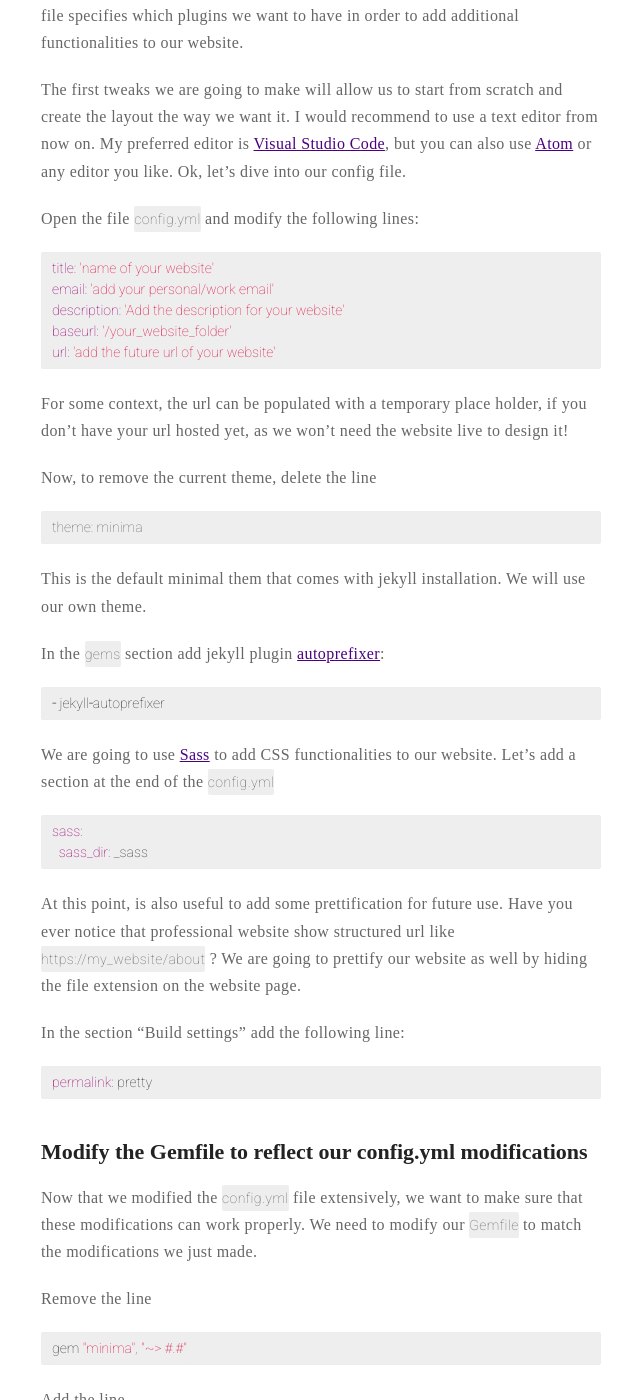
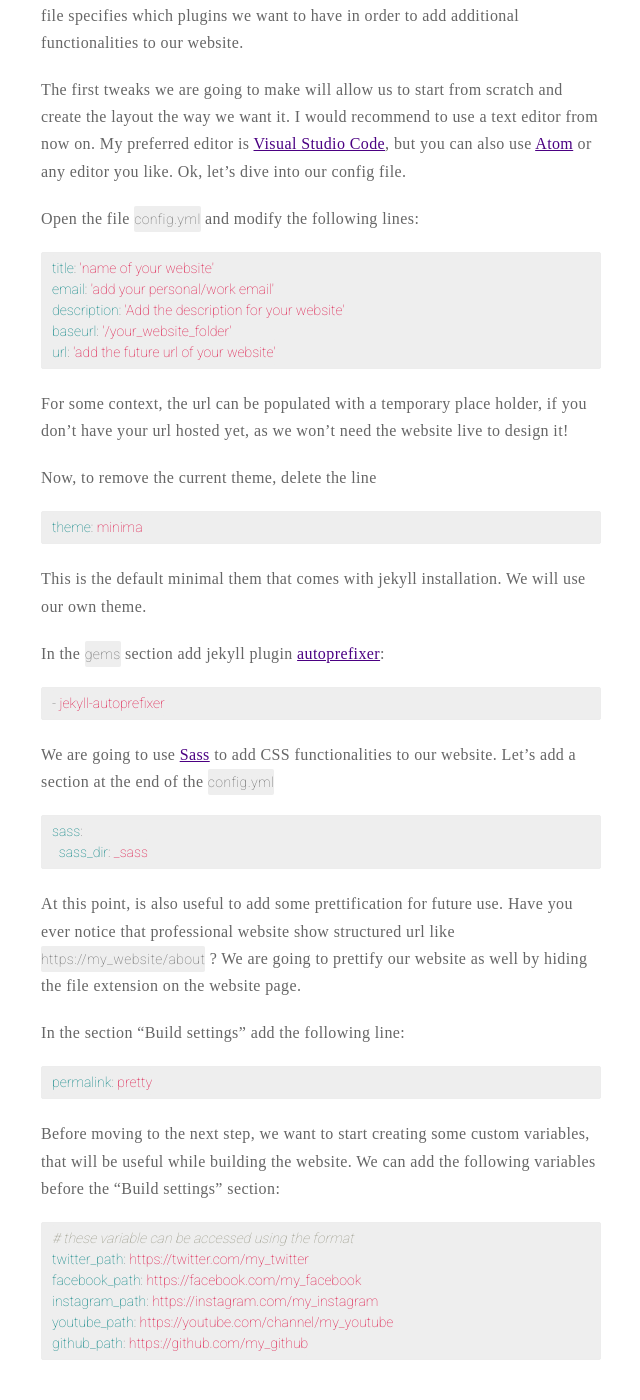
Before and after one commit to manfredimiraula/manfredimiraula.github.io, a Jekyll site: the page built from _posts/2020-03-18-tutorial-create-a-jekyll-website-v0.1.md, in a window 1280 px wide and 1400 px high, scrolled down 3123 px. Shown: the whole window, without its empty margins (319-959 px from the left). Built offline with Jekyll 4.4.1, drawn with Linux system fonts in a browser that asks for light colours; some web fonts are replaced; comment, search, counter and statistics services are not loaded; some of the changed text lies outside the part shown.

Commit message:
fixing tutorial article

````diff
--- a/_posts/2020-03-18-tutorial-create-a-jekyll-website-v0.1.md
+++ b/_posts/2020-03-18-tutorial-create-a-jekyll-website-v0.1.md
@@ -96,7 +96,7 @@
 
 Open the file ```config.yml``` and modify the following lines:
 
-``` ruby
+``` yml
 title: 'name of your website'
 email: 'add your personal/work email'
 description: 'Add the description for your website'
@@ -106,19 +106,19 @@
 For some context, the url can be populated with a temporary place holder, if you don't have your url hosted yet, as we won't need the website live to design it!
 
 Now, to remove the current theme, delete the line
-```
+``` yml
 theme: minima
 ```
 This is the default minimal them that comes with jekyll installation. We will use our own theme.
 
 In the ```gems``` section add jekyll plugin [autoprefixer][apfixer]:
-``` ruby
+``` yml
 - jekyll-autoprefixer
 ```
 
 We are going to use [Sass][sass] to add CSS functionalities to our website. Let's add a section at the end of the ```config.yml```
 
-``` ruby
+``` yml
 sass:
   sass_dir: _sass
 ```
@@ -126,8 +126,19 @@
 At this point, is also useful to add some prettification for future use. Have you ever notice that professional website show structured url like ```https://my_website/about``` ? We are going to prettify our website as well by hiding the file extension on the website page.
 
 In the section "Build settings" add the following line:
-``` ruby
+``` yml
 permalink: pretty
+```
+
+Before moving to the next step, we want to start creating some custom variables, that will be useful while building the website. We can add the following variables before the "Build settings" section:
+
+``` yml
+# these variable can be accessed using the format {{ site.myvariable }}
+twitter_path: https://twitter.com/my_twitter
+facebook_path: https://facebook.com/my_facebook
+instagram_path: https://instagram.com/my_instagram
+youtube_path: https://youtube.com/channel/my_youtube
+github_path: https://github.com/my_github
 ```
 
 ## Modify the Gemfile to reflect our config.yml modifications
@@ -136,13 +147,13 @@
 
 Remove the line
 
-``` ruby
+``` yml
 gem "minima", "~> #.#"
 ```
 
 Add the line
 
-``` ruby
+``` yml
 gem "jekyll-autoprefixer"
 ```
 
@@ -166,6 +177,7 @@
 
 
 
+
 [jekyll]: https://jekyllrb.com/
 [gems]: https://guides.rubygems.org/what-is-a-gem/
 [git]: https://git-scm.com/book/en/v2/Getting-Started-Installing-Git
````
